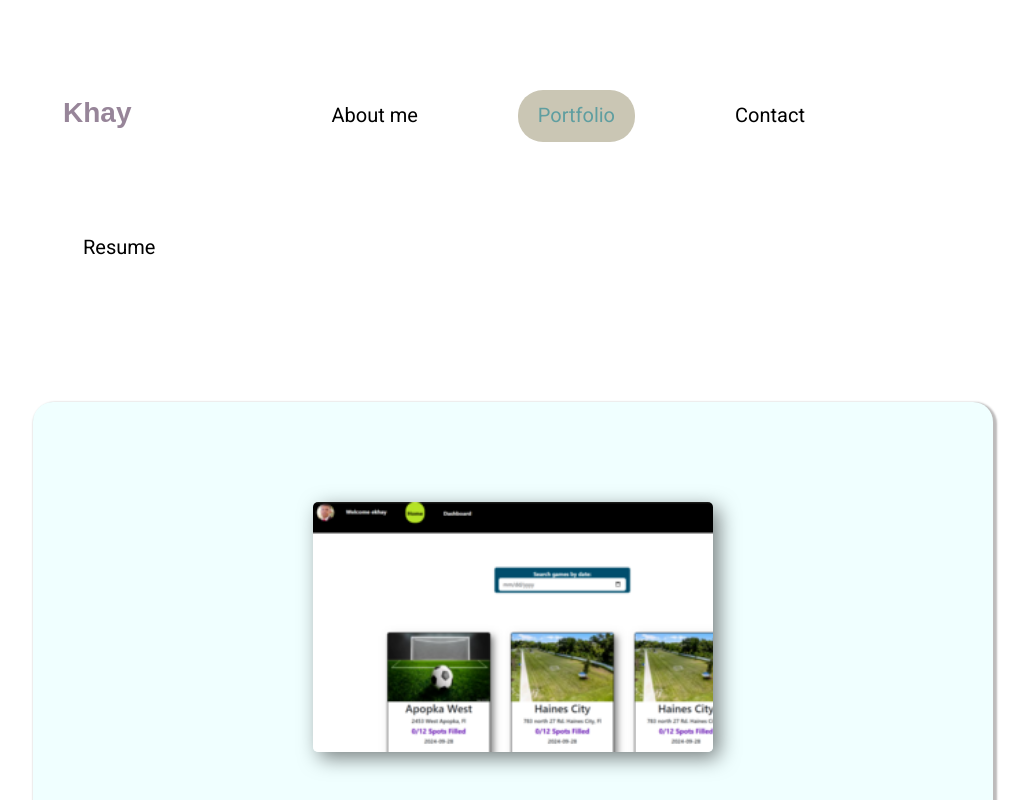
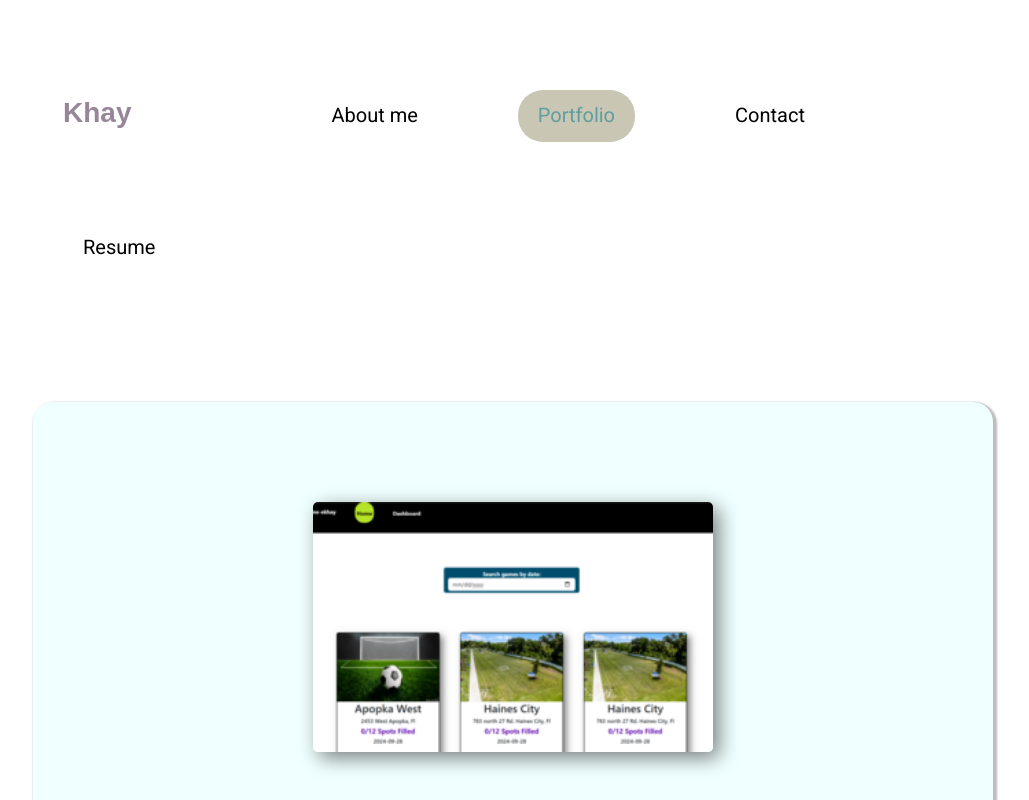
Before and after one commit to ekhay-hit/ekhay_div_hub, a React (Vite) app: page /portfolio in a window 1280 px wide. Shown: the top 800 px of the page, without its empty margins (127-1156 px from the left). Built offline with nearby package versions, Linux system fonts and the light colour scheme; a web font is replaced by a local one.

Commit message:
updated the project card style

```diff
--- a/src/pages/Portfolio.jsx
+++ b/src/pages/Portfolio.jsx
@@ -127,6 +127,10 @@ function Project({ item }) {
         style={{
           backgroundImage: imageLoaded ? `url(${bgImageRef.current})` : "none",
           backgroundSize: "cover",
+          backgroundRepeat: "no-repeat",
+          backgroundPosition: "center",
+          height: "250px",
+          width: "400px",
         }}
         onMouseOver={handleMouse}
         onMouseOut={handleMouse}
```
